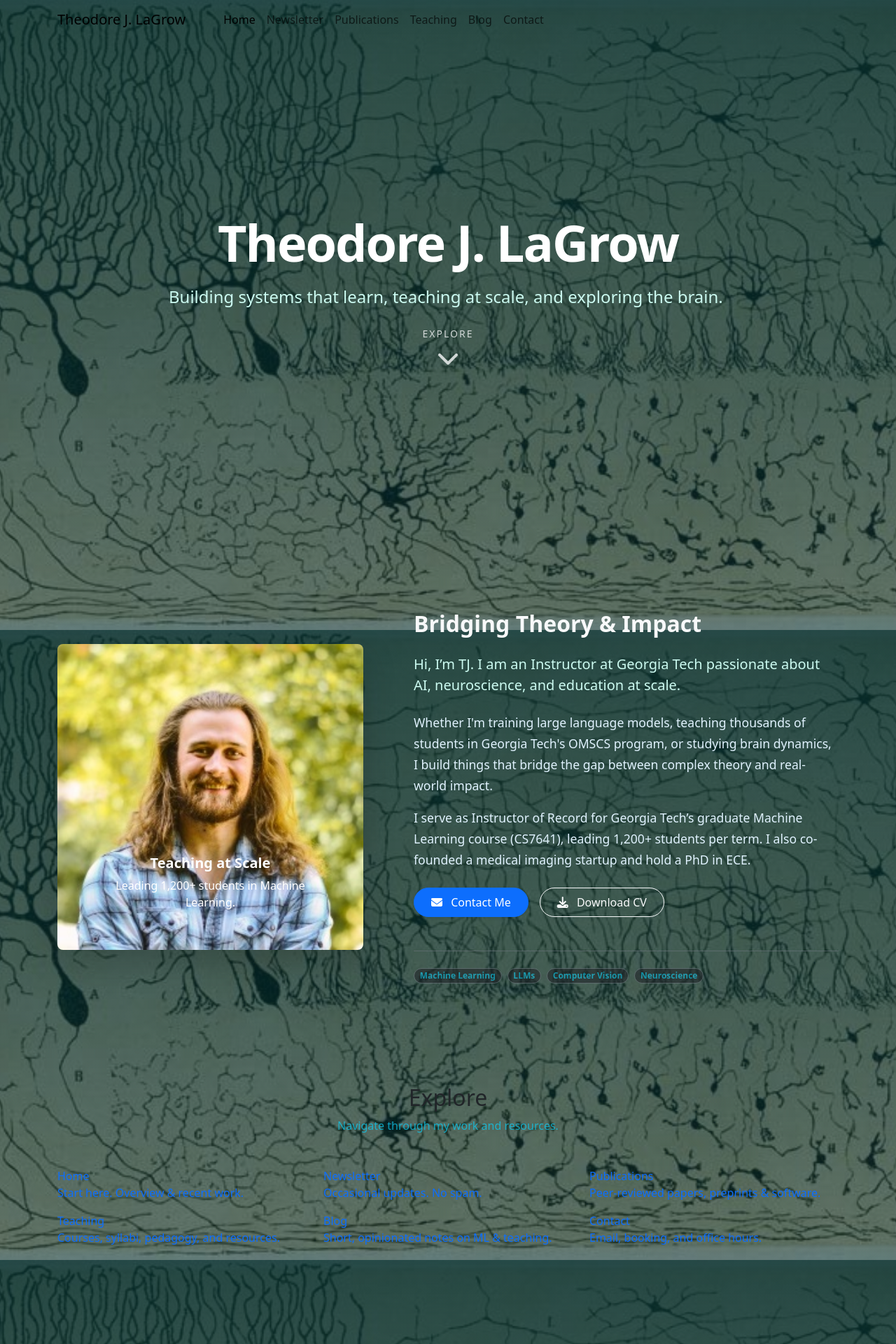
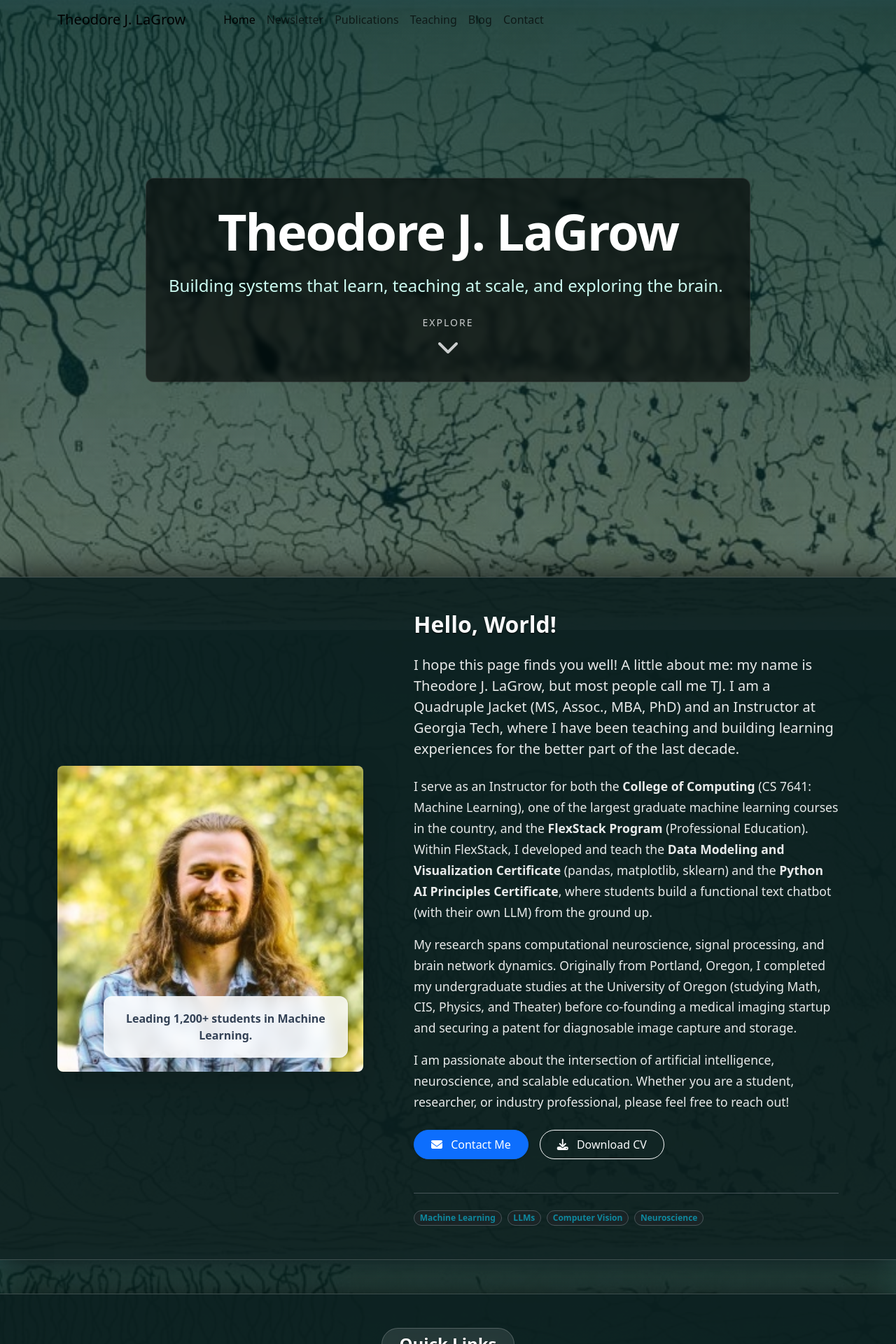
Before and after one commit to tjlagrow/tjlagrow.github.io, a Jekyll site: the page built from index.html, in a window 1280 px wide. Shown: the top 1920 px of the page at 70% size. Built offline with Jekyll 4.4.1, drawn with Linux system fonts in a browser that asks for light colours; nearby versions of some CDN libraries; a style sheet for code colours, icons or effects is not loaded; some of the changed text lies outside the part shown.

Commit message:
updating parts

```diff
--- a/_includes/footer.html
+++ b/_includes/footer.html
@@ -1,7 +1,10 @@
 <footer class="site-footer mt-5 py-4">
     <div class="container text-center">
-        <p class="mb-0 small" style="color: rgba(255,255,255,0.7);">
-            &copy; 2026 Theodore LaGrow Online. All rights reserved.
-        </p>
+        <div class="d-inline-block px-4 py-2 rounded-pill"
+            style="background: rgba(0, 20, 20, 0.5); backdrop-filter: blur(4px); border: 1px solid rgba(204, 251, 241, 0.1);">
+            <p class="mb-0 small" style="color: #ccfbf1;">
+                &copy; 2026 Theodore J. LaGrow Online. All rights reserved.
+            </p>
+        </div>
     </div>
 </footer>
--- a/_includes/head.html
+++ b/_includes/head.html
@@ -36,6 +36,131 @@
     <link rel="stylesheet" href="{{ site.baseurl }}/assets/css/index.css?v={{ site.time | date: '%s' }}"
         media="screen" />
 
+    <!-- CRITICAL: Inline Styles to Bypass Cache/Compile Issues -->
+    <style>
+        /* Full-Width Glass Banner */
+        .glass-banner {
+            width: 100% !important;
+            background: rgba(10, 30, 30, 0.9) !important;
+            /* Almost solid dark teal */
+            border-top: 1px solid rgba(255, 255, 255, 0.2);
+            border-bottom: 1px solid rgba(255, 255, 255, 0.2);
+            padding: 4rem 0;
+            margin: 4rem 0;
+            position: relative;
+            z-index: 10;
+            box-shadow: 0 0 50px rgba(0, 0, 0, 0.8);
+        }
+
+        /* UNIFIED CARD STYLE (White Box) */
+        .portal-card,
+        .glass.bg-white {
+            background: #ffffff !important;
+            color: #1a1a1a !important;
+            border-radius: 12px;
+            padding: 1.5rem;
+            height: 100%;
+            transition: transform 0.2s ease, box-shadow 0.2s ease;
+            border: 1px solid rgba(0, 0, 0, 0.1);
+            display: block;
+            /* Ensure it behaves like a block */
+        }
+
+        .portal-card:hover,
+        .glass.bg-white:hover {
+            transform: translateY(-5px);
+            box-shadow: 0 10px 20px rgba(0, 0, 0, 0.2) !important;
+        }
+
+        .portal-card .title {
+            font-weight: 700;
+            font-size: 1.25rem;
+            margin-bottom: 0.5rem;
+            color: #0f172a;
+        }
+
+        .portal-card .blurb {
+            font-size: 0.95rem;
+            color: #475569;
+        }
+
+        /* TITLE BOX (For Headers) */
+        .title-box {
+            background: rgba(255, 255, 255, 0.1);
+            border: 1px solid rgba(255, 255, 255, 0.2);
+            border-radius: 50px;
+            padding: 0.5rem 1.5rem;
+            display: inline-block;
+            margin-bottom: 1.5rem;
+            backdrop-filter: blur(4px);
+        }
+
+        .title-box h2 {
+            margin: 0;
+            color: #fff !important;
+            font-size: 1.5rem;
+            font-weight: 700;
+        }
+
+        /* Hero Title Box */
+        .hero-box {
+            background: rgba(0, 0, 0, 0.6);
+            border: 1px solid rgba(255, 255, 255, 0.1);
+            border-radius: 12px;
+            padding: 2rem;
+            backdrop-filter: blur(4px);
+            display: inline-block;
+            margin-bottom: 2rem;
+        }
+
+        /* Ensure text in banner is readable */
+        .glass-banner h1,
+        .glass-banner h2,
+        .glass-banner h3,
+        .glass-banner li {
+            text-shadow: 0 1px 2px rgba(0, 0, 0, 0.8);
+        }
+
+        .glass-banner p {
+            color: rgba(255, 255, 255, 0.9) !important;
+        }
+
+        .glass-banner .text-muted {
+            color: rgba(255, 255, 255, 0.7) !important;
+        }
+
+        /* CAROUSEL TEXT STYLING */
+        .carousel-caption {
+            color: #0f172a !important;
+            /* Dark text */
+            background: rgba(255, 255, 255, 0.85);
+            /* Semi-transparent white backing */
+            backdrop-filter: blur(8px);
+            border-radius: 12px;
+            padding: 1.5rem;
+            bottom: 2rem;
+            /* Lift it up slightly */
+            left: 10%;
+            right: 10%;
+            width: 80%;
+            box-shadow: 0 8px 32px rgba(0, 0, 0, 0.1);
+            text-shadow: none !important;
+            /* Remove any default text shadow */
+        }
+
+        .carousel-caption h5 {
+            color: #0f172a !important;
+            font-weight: 700;
+            margin-bottom: 0.5rem;
+        }
+
+        .carousel-caption p {
+            color: #334155 !important;
+            font-weight: 500;
+            margin-bottom: 0;
+        }
+    </style>
+
     <!-- Font Awesome icons -->
     <script src="https://use.fontawesome.com/c944ed3388.js"></script>
 
--- a/index.html
+++ b/index.html
@@ -26,8 +26,10 @@
       </p>
 
       <div class="mt-4 animate-bounce">
-        <p class="small text-uppercase text-light mb-2" style="letter-spacing: 2px; opacity: 0.8;">Explore</p>
-        <i class="fa fa-chevron-down fa-2x text-light" style="opacity: 0.8;"></i>
+        <a href="#about" class="text-decoration-none d-inline-block">
+          <p class="small text-uppercase text-light mb-2" style="letter-spacing: 2px; opacity: 0.8;">Explore</p>
+          <i class="fa fa-chevron-down fa-2x text-light" style="opacity: 0.8;"></i>
+        </a>
       </div>
     </div>
   </div>
@@ -38,7 +40,7 @@
 <!-- 3. Scrolling Content Sections -->
 
 <!-- INTRO BANNER -->
-<section class="glass-banner py-5 my-5">
+<section id="about" class="glass-banner py-5 my-5">
   <div class="container">
     <div class="row align-items-center g-5">
 
@@ -48,51 +50,45 @@
           data-bs-interval="3500">
           <div class="carousel-inner rounded-3">
             <div class="carousel-item active">
-              <img src="{{ '/assets/images/tlagrow_hs_04.jpeg' | relative_url }}" class="d-block w-100"
+              <img src="/assets/images/tlagrow_hs_04.jpeg" class="d-block w-100"
                 style="aspect-ratio: 1/1; object-fit: cover;" alt="TJ LaGrow">
               <div class="carousel-caption">
-                <h5 class="fw-bold">Theodore LaGrow</h5>
-                <p>Instructor & Researcher at Georgia Tech.</p>
+                <p class="fs-6 mb-0 fw-bold">Instructor & Researcher at Georgia Tech.</p>
               </div>
             </div>
             <div class="carousel-item">
-              <img src="{{ '/assets/images/tlagrow_hs_01.jpg' | relative_url }}" class="d-block w-100"
+              <img src="/assets/images/tlagrow_hs_01.jpg" class="d-block w-100"
                 style="aspect-ratio: 1/1; object-fit: cover;" alt="Teaching">
               <div class="carousel-caption">
-                <h5 class="fw-bold">Teaching at Scale</h5>
-                <p>Leading 1,200+ students in Machine Learning.</p>
+                <p class="fs-6 mb-0 fw-bold">Leading 1,200+ students in Machine Learning.</p>
               </div>
             </div>
             <div class="carousel-item">
-              <img src="{{ '/assets/images/tlagrow_hs_02.jpg' | relative_url }}" class="d-block w-100"
+              <img src="/assets/images/tlagrow_hs_02.jpg" class="d-block w-100"
                 style="aspect-ratio: 1/1; object-fit: cover;" alt="Research">
               <div class="carousel-caption">
-                <h5 class="fw-bold">Neuroscience Research</h5>
-                <p>Investigating brain dynamics and fMRI analysis.</p>
+                <p class="fs-6 mb-0 fw-bold">Investigating brain dynamics and fMRI analysis.</p>
               </div>
             </div>
             <div class="carousel-item">
-              <img src="{{ '/assets/images/tlagrow_hs_05.jpeg' | relative_url }}" class="d-block w-100"
+              <img src="/assets/images/tlagrow_hs_05.jpeg" class="d-block w-100"
                 style="aspect-ratio: 1/1; object-fit: cover;" alt="Speaking">
               <div class="carousel-caption">
-                <h5 class="fw-bold">Public Speaking</h5>
-                <p>Sharing insights on AI and Education.</p>
+                <p class="fs-6 mb-0 fw-bold">Sharing insights on AI and Education.</p>
               </div>
             </div>
             <div class="carousel-item">
-              <img src="{{ '/assets/images/tlagrow_hs_07.jpg' | relative_url }}" class="d-block w-100"
+              <img src="/assets/images/tlagrow_hs_07.jpg" class="d-block w-100"
                 style="aspect-ratio: 1/1; object-fit: cover;" alt="Collaborating">
               <div class="carousel-caption">
-                <h5 class="fw-bold">Collaboration</h5>
-                <p>Building bridges between academia and industry.</p>
+                <p class="fs-6 mb-0 fw-bold">Translating research into real-world applications.</p>
               </div>
             </div>
             <div class="carousel-item">
-              <img src="{{ '/assets/images/tlagrow_hs_10.jpg' | relative_url }}" class="d-block w-100"
+              <img src="/assets/images/tlagrow_hs_10.jpg" class="d-block w-100"
                 style="aspect-ratio: 1/1; object-fit: cover;" alt="Portrait">
               <div class="carousel-caption">
-                <h5 class="fw-bold">Vision & Leadership</h5>
-                <p>Driving innovation in ed-tech and ML.</p>
+                <p class="fs-6 mb-0 fw-bold">Reimagining how we teach and learn in the age of AI.</p>
               </div>
             </div>
           </div>
@@ -102,22 +98,41 @@
       <!-- Bio (Right) -->
       <div class="col-12 col-lg-7">
         <div class="ps-lg-4 text-light">
-          <h2 class="h2 fw-bold mb-4 text-gradient">Bridging Theory & Impact</h2>
-          <p class="lead mb-4" style="color: #ccfbf1;"><strong>Hi, I’m TJ.</strong> I am an <strong>Instructor at
-              Georgia Tech</strong>
-            passionate about AI, neuroscience, and education at scale.</p>
-          <p style="color: #e0f2fe; font-size: 1.1rem; line-height: 1.7;">Whether I'm training large language models,
-            teaching thousands of students in Georgia Tech's OMSCS program,
-            or studying brain dynamics, I build things that bridge the gap between complex theory and real-world impact.
+          <h2 class="h2 fw-bold mb-4 text-gradient">Hello, World!</h2>
+          <p class="lead mb-4" style="color: #ccfbf1;">I hope this page finds you well! A little about me: my name is
+            Theodore J. LaGrow, but most people call me <strong>TJ</strong>. I am a <strong>Quadruple
+              Jacket</strong> (MS, Assoc., MBA, PhD) and an Instructor at <strong>Georgia Tech</strong>, where I have
+            been teaching and building learning experiences for the better part of the last decade.</p>
+          <p style="color: #e0f2fe; font-size: 1.1rem; line-height: 1.7;">I serve as an Instructor for both the
+            <strong>College of Computing</strong> (CS 7641: Machine Learning), one of the largest graduate machine
+            learning courses in the country, and the <strong>FlexStack Program</strong>
+            (Professional Education). Within FlexStack, I developed and teach the <strong>Data Modeling and
+              Visualization Certificate</strong> (pandas, matplotlib, sklearn) and the <strong>Python AI Principles
+              Certificate</strong>, where students build a
+            functional text chatbot (with their own LLM) from the ground up.
           </p>
-          <p style="color: #e0f2fe; font-size: 1.1rem; line-height: 1.7;">I serve as Instructor of Record for Georgia
-            Tech’s graduate Machine Learning course (CS7641), leading
-            1,200+ students per term. I also co-founded a medical imaging startup and hold a PhD in ECE.</p>
+          <p style="color: #e0f2fe; font-size: 1.1rem; line-height: 1.7;">My research spans computational neuroscience,
+            signal processing, and brain network dynamics. Originally from Portland, Oregon, I completed my
+            undergraduate studies at the University of Oregon (studying Math, CIS, Physics, and Theater) before
+            co-founding a medical imaging startup and securing a patent for diagnosable image capture and storage.</p>
+          <p style="color: #e0f2fe; font-size: 1.1rem; line-height: 1.7;">I am passionate about the intersection of
+            artificial intelligence, neuroscience, and scalable education. Whether you are a student, researcher, or
+            industry professional, please feel free to reach out!</p>
 
           <div class="d-flex gap-3 mt-4">
-            <a href="mailto:tlagrow@gatech.edu" class="btn btn-primary px-4 py-2 rounded-pill shadow-sm">
-              <i class="fa fa-envelope me-2"></i> Contact Me
-            </a>
+            <button id="email-reveal-btn" class="btn btn-primary px-4 py-2 rounded-pill shadow-sm">
+              <i class="fa fa-envelope me-2"></i> <span id="email-text">Contact Me</span>
+            </button>
+            <script>
+              document.getElementById('email-reveal-btn').addEventListener('click', function () {
+                var textSpan = document.getElementById('email-text');
+                if (textSpan.innerText === 'Contact Me') {
+                  textSpan.innerText = 'tlagrow3 at gatech dot com';
+                } else {
+                  textSpan.innerText = 'Contact Me';
+                }
+              });
+            </script>
             <a href="{{ '/assets/resume_tlagrow.pdf' | relative_url }}"
               class="btn btn-outline-light px-4 py-2 rounded-pill" target="_blank">
               <i class="fa fa-download me-2"></i> Download CV
@@ -142,10 +157,12 @@
   <div class="container">
     <div class="text-center mb-5">
       <div class="title-box">
-        <h2 class="h2">Explore</h2>
+        <h2 class="h2">Quick Links</h2>
       </div>
       <p class="text-info opacity-75">Navigate through my work and resources.</p>
     </div>
+
+    <!-- Cards Row -->
     <div class="row">
       {% for p in page.portal %}
       <div class="col-md-4 mb-3">
@@ -162,7 +179,7 @@
 
 
 <!-- LATEST NOTES BANNER -->
-<section class="glass-banner py-5 my-5">
+<section id="latest-notes" class="glass-banner py-5 my-5">
   <div class="container">
     <div class="d-flex justify-content-between align-items-center mb-5">
       <div>
```
